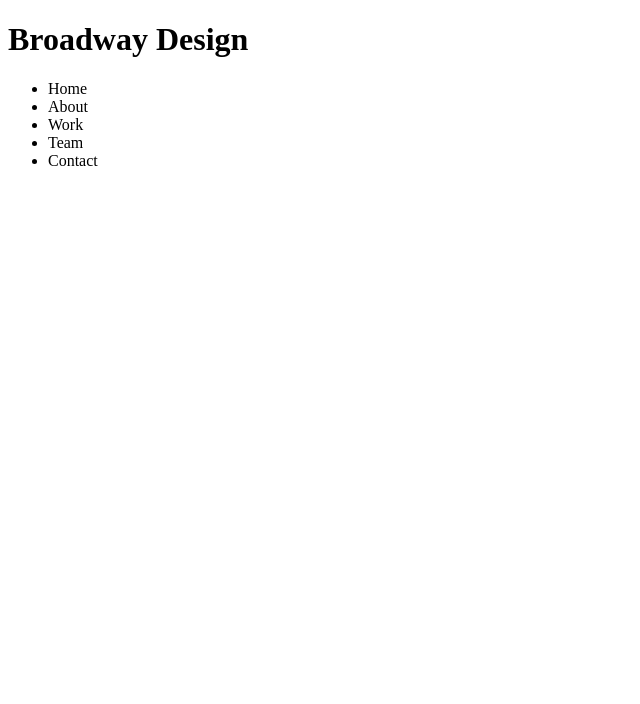
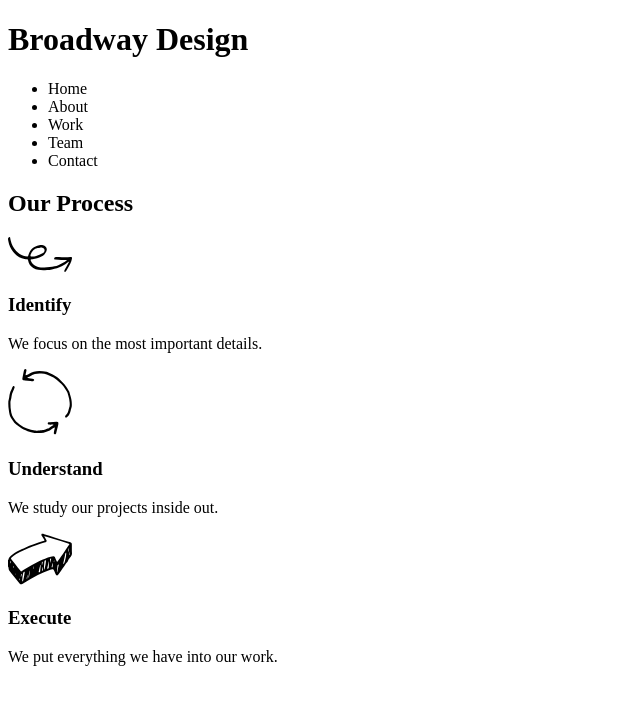
Before and after one commit to Greeny8008/Broadway, a plain HTML site: page index.html in a window 1280 px wide. Shown: the whole page, without its empty margins (0-640 px from the left). Drawn offline with Linux system fonts and the light colour scheme.

Commit message:
Complete first section

```diff
--- a/index.html
+++ b/index.html
@@ -5,6 +5,7 @@
     <title>Broadway Design</title>
   </head>
   <body>
+    <!--Title and Nav bar-->
     <header>
       <div class=title>
         <h1>Broadway Design</h1>
@@ -19,6 +20,19 @@
         </ul>
       </nav>
     </header>
+    <!--Section One-->
+    <div class=section-one>
+      <h2>Our Process</h2>
+      <img src=./resources/imgs/identify.svg>
+      <h3>Identify</h3>
+      <p>We focus on the most important details.</p>
+      <img src=./resources/imgs/understand.svg>
+      <h3>Understand</h3>
+      <p>We study our projects inside out.</p>
+      <img src=./resources/imgs/execute.svg>
+      <h3>Execute</h3>
+      <p>We put everything we have into our work.</p>
+    </div>
 
   </body>
 </html>
```
